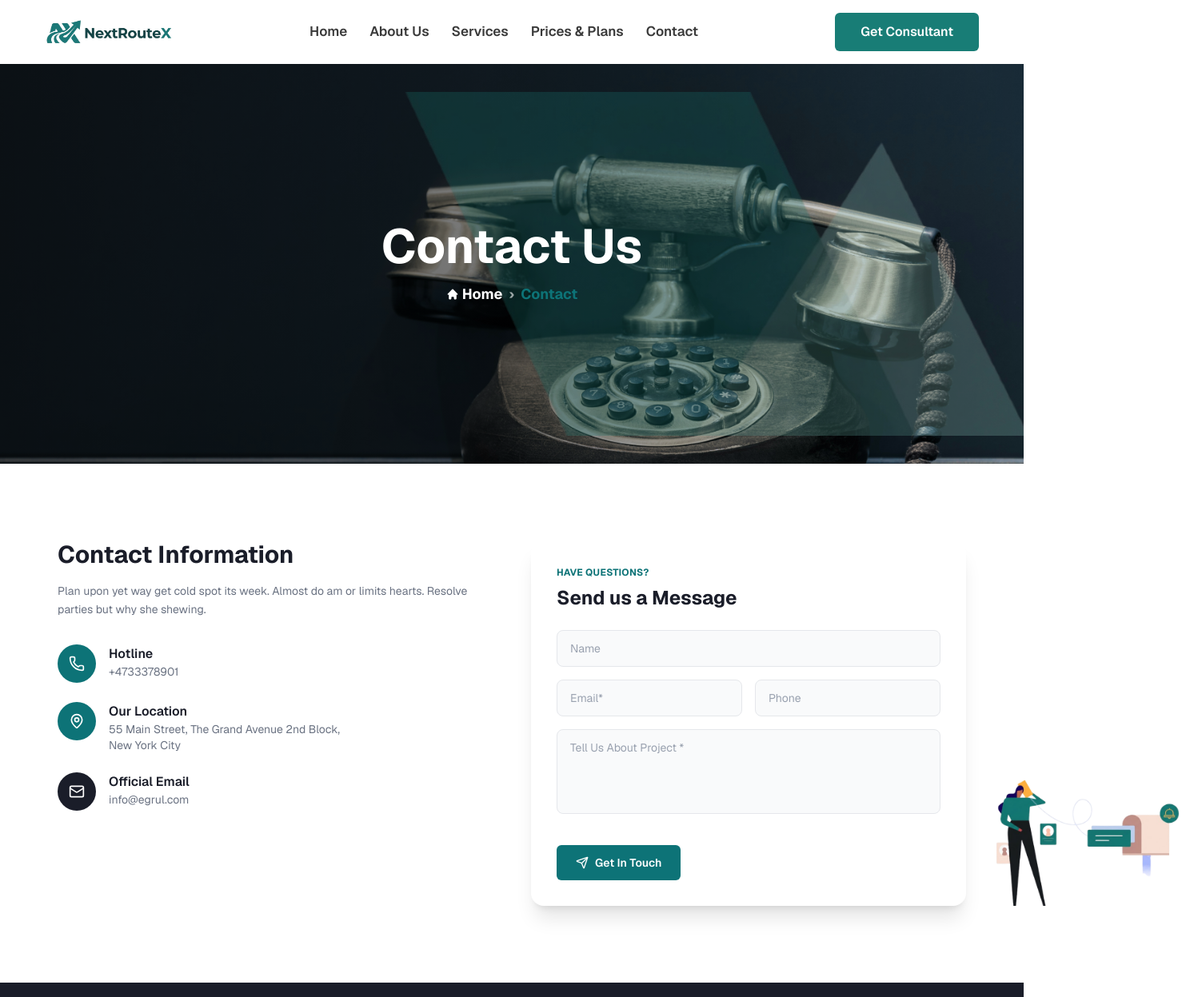
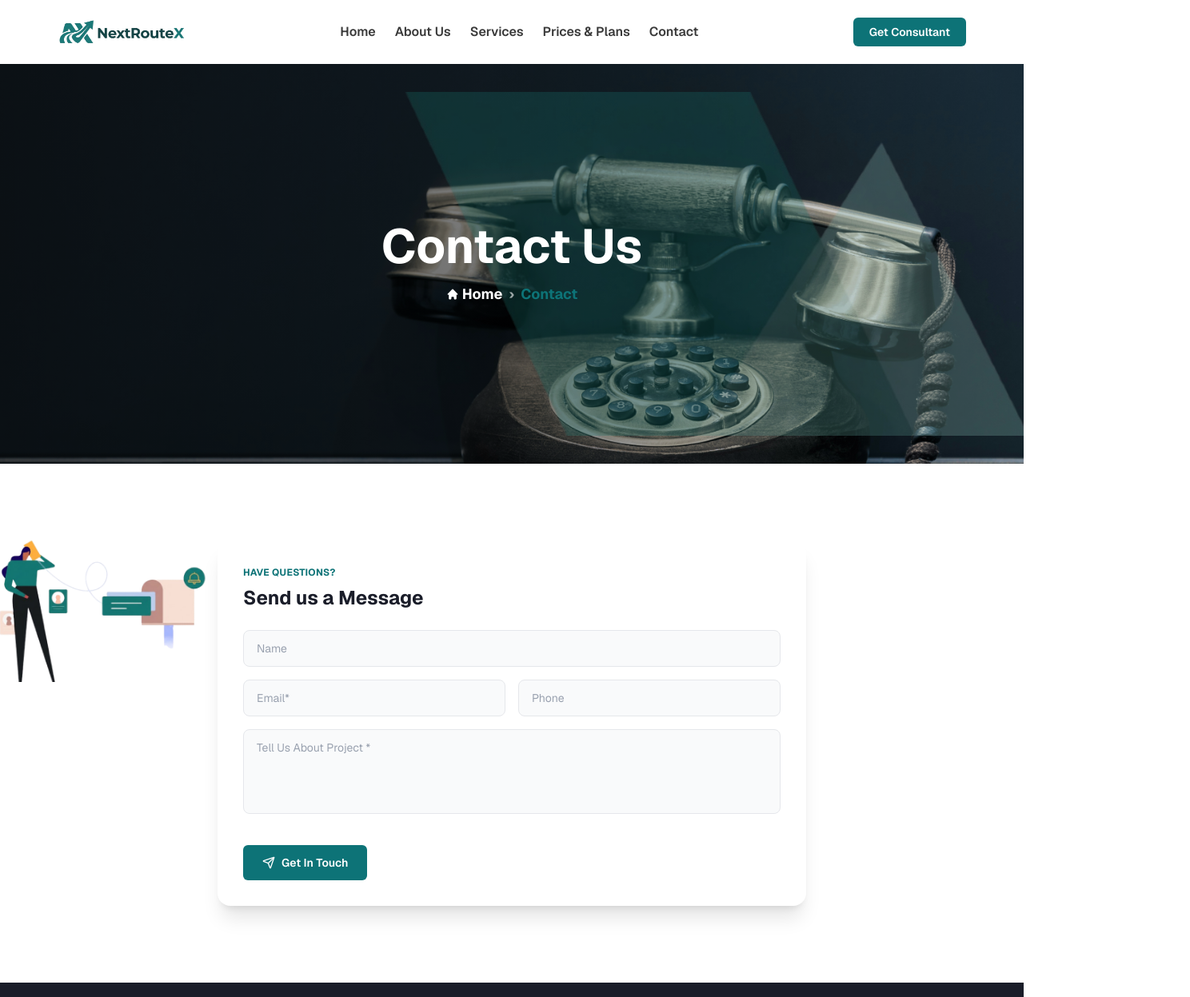
Before and after one commit to abdullahshafaqat/NextRoutex-website, a Next.js app: page /contact in a window 1280 px wide. Shown: the top 1247 px of the page at 80% size, 1488 px wide, since content can reach past the window. Built offline with nearby package versions, Linux system fonts and the light colour scheme.

Commit message:
fixed some things

```diff
--- a/src/components/layout/site-header.tsx
+++ b/src/components/layout/site-header.tsx
@@ -16,8 +16,8 @@ const navItems = [
 export function SiteHeader() {
   return (
     <header className="relative z-20 bg-white">
-      <div className="mx-auto flex w-full max-w-[1200px] items-center justify-between gap-8 px-4 py-4">
-        <Link href="/" className="relative block h-10 w-40">
+      <div className="mx-auto flex h-20 w-full max-w-[1200px] items-center justify-between px-4 sm:px-6 lg:px-8">
+        <Link href="/" className="relative flex h-10 w-40 items-center">
           <Image
             src={fullLogo}
             alt="NextRouteX logo"
@@ -28,19 +28,19 @@ export function SiteHeader() {
           />
         </Link>
 
-        <nav className="hidden items-center gap-7 text-[17px] font-semibold text-[#3a3a3a] lg:flex">
+        <nav className="hidden h-full items-center gap-6 text-[16px] font-semibold text-[#3a3a3a] lg:flex">
           {navItems.map((item) => (
             <Link
               key={item.label}
               href={item.href}
-              className="inline-flex items-center transition-colors hover:text-[#187d76]"
+              className="flex h-full items-center transition-colors hover:text-[#0d7377]"
             >
               <span>{item.label}</span>
             </Link>
           ))}
         </nav>
 
-        <button className="rounded-md bg-[#187d76] px-6 py-3 text-sm font-semibold text-white transition-colors hover:bg-[#0d7377] sm:px-8 sm:text-base">
+        <button className="rounded-md bg-[#0d7377] px-5 py-2 text-sm font-semibold text-white transition-colors hover:bg-[#0a5c5e]">
           Get Consultant
         </button>
       </div>
--- a/src/features/contact/components/contact-page.tsx
+++ b/src/features/contact/components/contact-page.tsx
@@ -12,48 +12,8 @@ import { ContactHero } from "./contact-hero";
 function ContactSection() {
   return (
     <section className="bg-white py-16 font-sans sm:py-20 lg:py-24">
-      <div className="mx-auto w-full max-w-[1200px] px-4 sm:px-6 lg:px-8">
-        <div className="grid grid-cols-1 gap-12 lg:grid-cols-2">
-          <div>
-            <h2 className="text-3xl font-bold text-[#1a1d29]">Contact Information</h2>
-            <p className="mt-4 text-sm leading-relaxed text-gray-500">
-              Plan upon yet way get cold spot its week. Almost do am or limits hearts. Resolve parties but why she shewing.
-            </p>
-
-            <div className="mt-8 space-y-6">
-              <div className="flex items-start gap-4">
-                <div className="flex h-12 w-12 items-center justify-center rounded-full bg-[#0d7377]">
-                  <Phone size={20} className="text-white" />
-                </div>
-                <div>
-                  <h3 className="font-semibold text-[#1a1d29]">Hotline</h3>
-                  <p className="text-sm text-gray-500">+4733378901</p>
-                </div>
-              </div>
-
-              <div className="flex items-start gap-4">
-                <div className="flex h-12 w-12 items-center justify-center rounded-full bg-[#0d7377]">
-                  <MapPin size={20} className="text-white" />
-                </div>
-                <div>
-                  <h3 className="font-semibold text-[#1a1d29]">Our Location</h3>
-                  <p className="text-sm text-gray-500">55 Main Street, The Grand Avenue 2nd Block,<br />New York City</p>
-                </div>
-              </div>
-
-              <div className="flex items-start gap-4">
-                <div className="flex h-12 w-12 items-center justify-center rounded-full bg-[#1a1d29]">
-                  <Mail size={20} className="text-white" />
-                </div>
-                <div>
-                  <h3 className="font-semibold text-[#1a1d29]">Official Email</h3>
-                  <p className="text-sm text-gray-500">info@egrul.com</p>
-                </div>
-              </div>
-            </div>
-          </div>
-
-          <div className="relative">
+      <div className="mx-auto w-full max-w-[800px] px-4 sm:px-6 lg:px-8">
+        <div className="relative">
             <div className="rounded-2xl bg-white p-8 shadow-xl">
               <p className="text-xs font-bold uppercase tracking-wide text-[#0d7377]">HAVE QUESTIONS?</p>
               <h3 className="mt-2 text-2xl font-bold text-[#1a1d29]">Send us a Message</h3>
@@ -92,17 +52,16 @@ function ContactSection() {
               </form>
             </div>
 
-            <div className="absolute -right-4 bottom-0 hidden h-80 w-64 lg:block xl:-right-70">
+            <div className="absolute -left-6 -top-1 hidden h-96 w-72 lg:block xl:-left-72">
               <Image
                 src={contactImage}
                 alt="Contact"
                 fill
-                className="object-contain object-right-bottom"
+                className="object-contain object-left-top"
               />
             </div>
           </div>
         </div>
-      </div>
     </section>
   );
 }
--- a/src/features/home/components/home-hero.tsx
+++ b/src/features/home/components/home-hero.tsx
@@ -65,7 +65,7 @@ export function HomeHero() {
 
         <div className="absolute inset-0 bg-[#0e1724]/55" />
 
-        <div className="pointer-events-none absolute inset-y-0 right-0 w-full max-w-225">
+        <div className="pointer-events-none absolute inset-y-0 right-0 w-full max-w-225 opacity-14">
           <Image
             src={accentShape}
             alt="Decorative shape"
--- a/src/features/pricing/components/pricing-page.tsx
+++ b/src/features/pricing/components/pricing-page.tsx
@@ -8,18 +8,6 @@ import { HomeFooter } from "@/features/home/components/home-footer";
 import { PricingHero } from "./pricing-hero";
 
 const plans = [
-  {
-    name: "Basic Plan",
-    description: "Low cost & affordable services to get you started very soon.",
-    price: "Free",
-    priceLabel: "",
-    features: [
-      { text: "Increase traffic 130%", included: true },
-      { text: "Organic traffic 215%", included: true },
-      { text: "10 Free Optimization", included: false },
-    ],
-    highlighted: false,
-  },
   {
     name: "Premium Plan",
     description: "Increased processing power with multiple sites, storage.",
@@ -64,7 +52,7 @@ function PricingPlansSection() {
   return (
     <section className="bg-white py-16 sm:py-20 lg:py-24">
       <div className="mx-auto w-full max-w-[1200px] px-4 sm:px-6 lg:px-8">
-        <div className="grid grid-cols-1 items-start gap-6 sm:grid-cols-2 lg:grid-cols-4">
+        <div className="grid grid-cols-1 items-stretch gap-6 sm:grid-cols-2 lg:grid-cols-3">
           {plans.map((plan) => (
             <div
               key={plan.name}
```
Also changed, not shown: src/assets/hero-accent.png.
